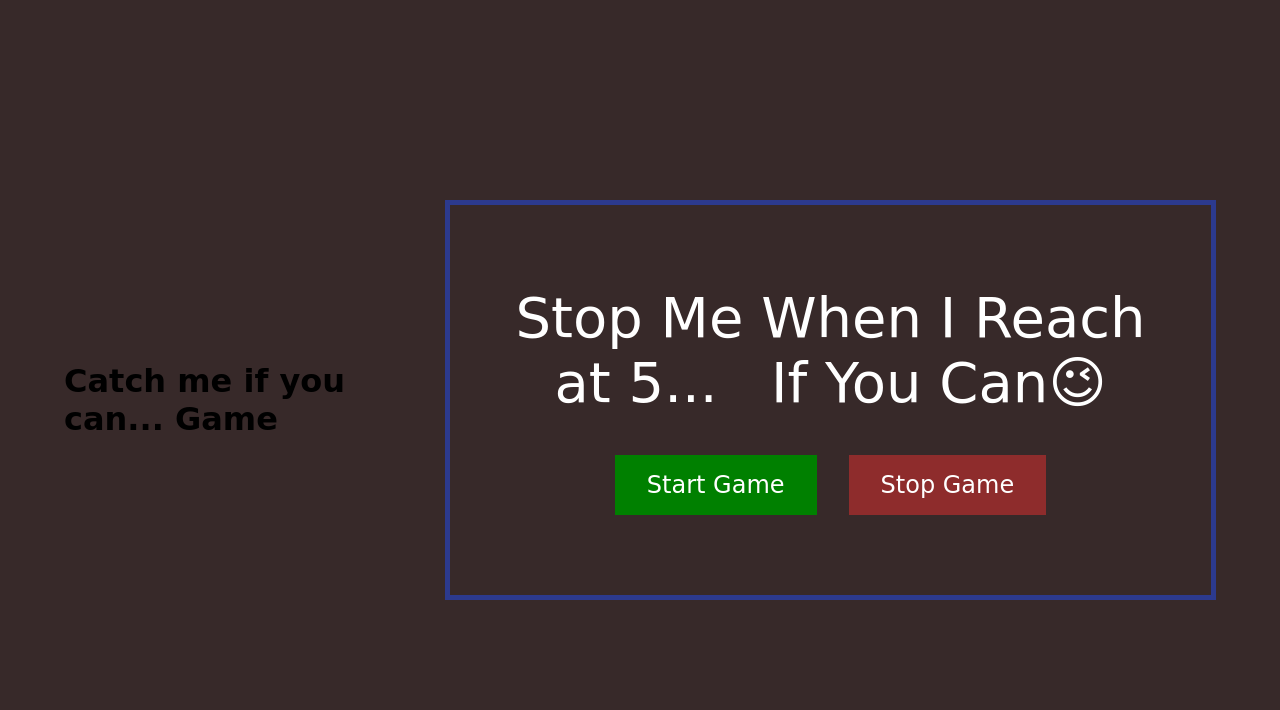
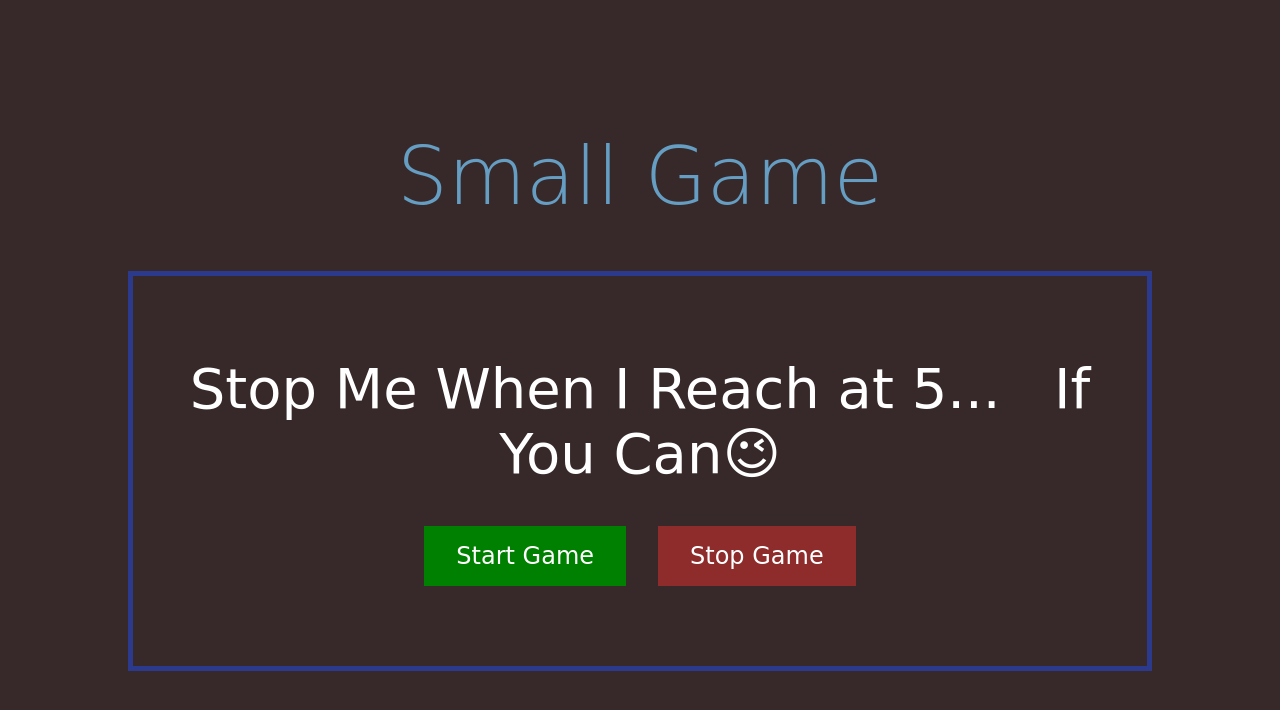
Before and after one commit to ShubhamBharde/Small-Game, a plain HTML site: page index.html in a window 1280 px wide. Drawn offline with Linux system fonts and the light colour scheme; a web font is replaced by a local one.

Commit message:
style: add css for game-header

```diff
--- a/css/style.css
+++ b/css/style.css
@@ -20,6 +20,14 @@ body {
 .container {
     max-width: 1200px;
     margin: 0 auto;
+}
+
+.game-header {
+    font-size: 5rem;
+    color: #659ec2;
+    font-weight: 300;
+    margin-bottom: 3rem;
+    text-align: center;
 }
 
 .game-box {
--- a/index.html
+++ b/index.html
@@ -10,8 +10,8 @@
 </head>
 
 <body>
-    <h1>Catch me if you can... Game</h1>
     <div class="container">
+        <h1 class="game-header">Small Game</h1>
         <div class="game-box">
             <p id="show-number">Stop Me When I Reach at 5... &nbsp; If You Can😉</p>
             <div class="btns">
```
